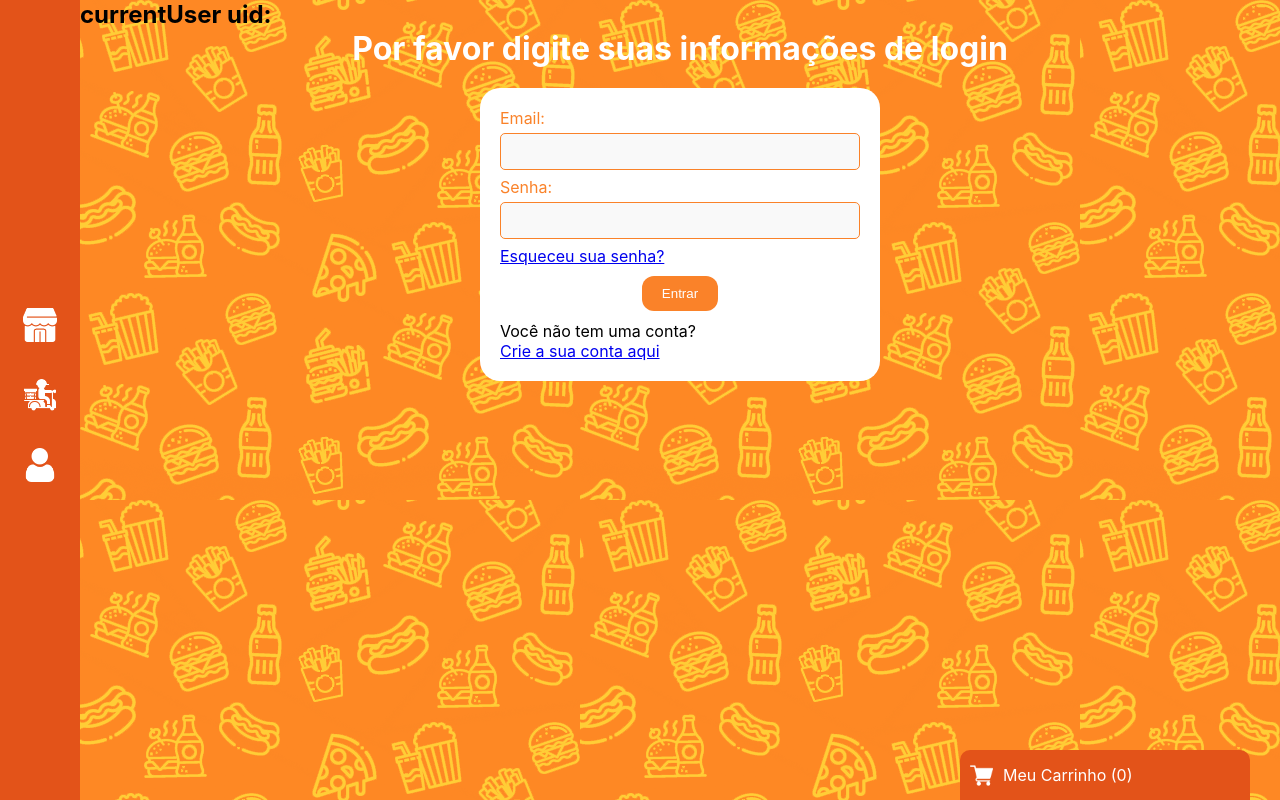
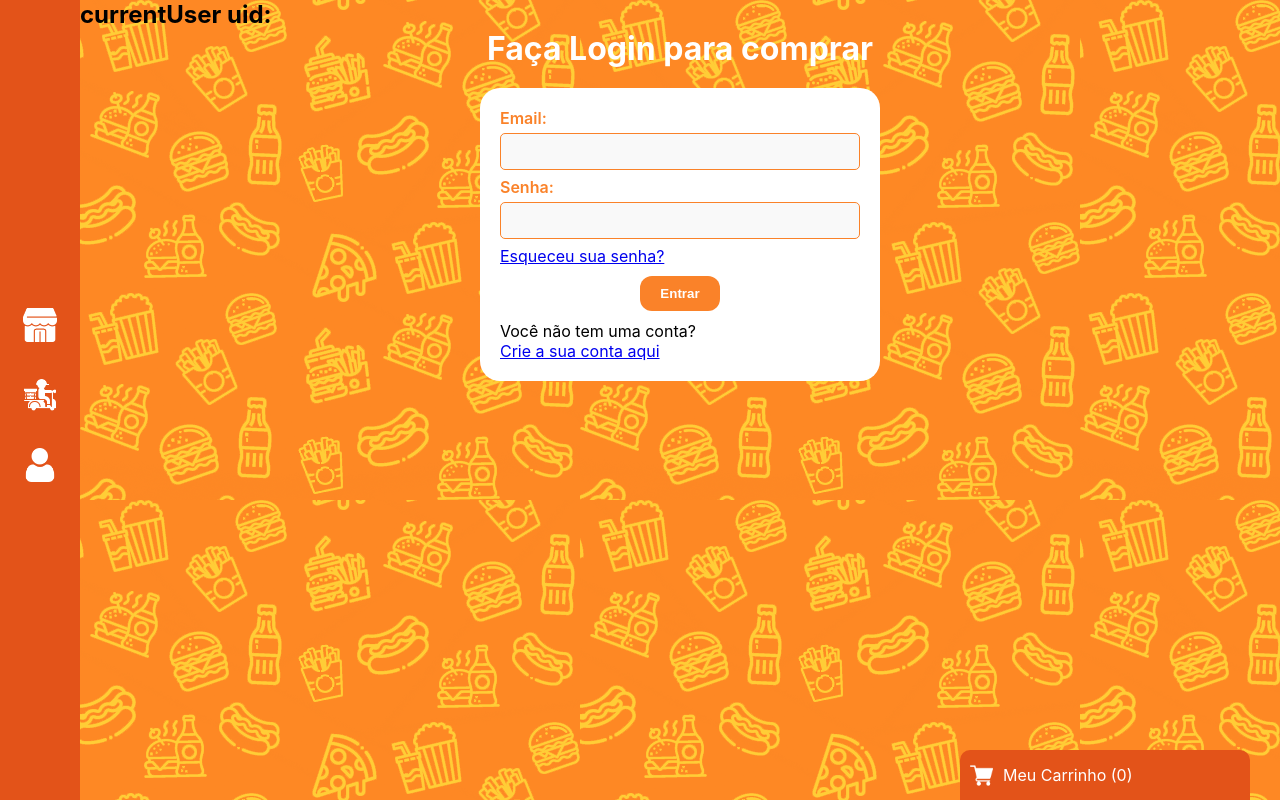
Before and after one commit to lucasgmaieski/AmperFoods, a React (Vite) app: page /login in a window 1280 px wide. Built offline with nearby package versions, Linux system fonts and the light colour scheme.

Commit message:
adjust form

```diff
--- a/src/pages/Login/index.tsx
+++ b/src/pages/Login/index.tsx
@@ -191,7 +191,7 @@ export const Login = () => {
     return (
         <C.Container>
             <h2>currentUser uid: {auth.currentUser?.uid}</h2>
-            <C.Titulo>Por favor digite suas informações de login</C.Titulo>
+            <C.Titulo>Faça Login para comprar</C.Titulo>
 
             <C.FormArea onSubmit={handleSubmit(handleForm)}>
                 <C.Label>
--- a/src/pages/Login/styled.ts
+++ b/src/pages/Login/styled.ts
@@ -21,6 +21,7 @@ export const Label = styled.div`
     gap: 5px;
     margin-bottom: 7px;
     color: #FA8229;
+    font-weight: 600;
 `;
 export const Input = styled.input`
     padding: 10px 10px;
@@ -38,6 +39,7 @@ export const Submit = styled.button`
     border: none;
     padding: 10px 20px;
     color: #fff;
+    font-weight: 700;
     border-radius:12px;
     cursor: pointer;
 `;
--- a/src/pages/Register/index.tsx
+++ b/src/pages/Register/index.tsx
@@ -12,6 +12,7 @@ import { doc, setDoc } from 'firebase/firestore';
 import { z } from 'zod';
 import { useForm } from 'react-hook-form';
 import { zodResolver } from '@hookform/resolvers/zod';
+import { ErrorInput } from '../../components/ErrorInput';
 
 const phoneRegex = new RegExp(
     /^\d{10,11}$/
@@ -125,54 +126,42 @@ export const Register = () => {
                     Nome:
                     <C.Input type="text" id="name"  {...register('name')} />
                     {errors.name && (
-                        <p className="text-xs italic text-red-500 mt-2">
-                        {errors.name?.message}
-                        </p>
+                        <ErrorInput message={errors.name?.message} />
                     )}
                 </C.Label>
                 <C.Label>
                     Email:
                     <C.Input type="text" id="email"  {...register('email')} />
                     {errors.email && (
-                        <p className="text-xs italic text-red-500 mt-2">
-                        {errors.email?.message}
-                        </p>
+                        <ErrorInput message={errors.email?.message} />
                     )}
                 </C.Label>
                 <C.Label>
                     Telefone:
                     <C.Input type="text" id="phone"  {...register('phone')} />
                     {errors.phone && (
-                        <p className="text-xs italic text-red-500 mt-2">
-                        {errors.phone?.message}
-                        </p>
+                        <ErrorInput message={errors.phone?.message} />
                     )}
                 </C.Label>
                 <C.Label>
                     Endereço:
                     <C.Input type="text" id="address"  {...register('address')} />
                     {errors.address && (
-                        <p className="text-xs italic text-red-500 mt-2">
-                        {errors.address?.message}
-                        </p>
+                        <ErrorInput message={errors.address?.message} />
                     )}
                 </C.Label>
                 <C.Label>
                     Senha:
                     <C.Input type="text" id="password"  {...register('password')} />
                     {errors.password && (
-                        <p className="text-xs italic text-red-500 mt-2">
-                        {errors.password?.message}
-                        </p>
+                        <ErrorInput message={errors.password?.message} />
                     )}
                 </C.Label>
                 <C.Label>
                     Confirmar senha:
                     <C.Input type="text" id="confirmPassword"  {...register('confirmPassword')} />
                     {errors.confirmPassword && (
-                        <p className="text-xs italic text-red-500 mt-2">
-                        {errors.confirmPassword?.message}
-                        </p>
+                        <ErrorInput message={errors.confirmPassword?.message} />
                     )}
                 </C.Label>
 
--- a/src/pages/Register/styled.ts
+++ b/src/pages/Register/styled.ts
@@ -21,6 +21,7 @@ export const Label = styled.div`
     gap: 5px;
     margin-bottom: 7px;
     color: #FA8229;
+    font-weight: 600;
 `;
 export const Input = styled.input`
     padding: 10px 10px;
@@ -39,6 +40,7 @@ export const Submit = styled.button`
     border: none;
     padding: 10px 20px;
     color: #fff;
+    font-weight: 700;
     border-radius:12px;
     cursor: pointer;
 `;
```
